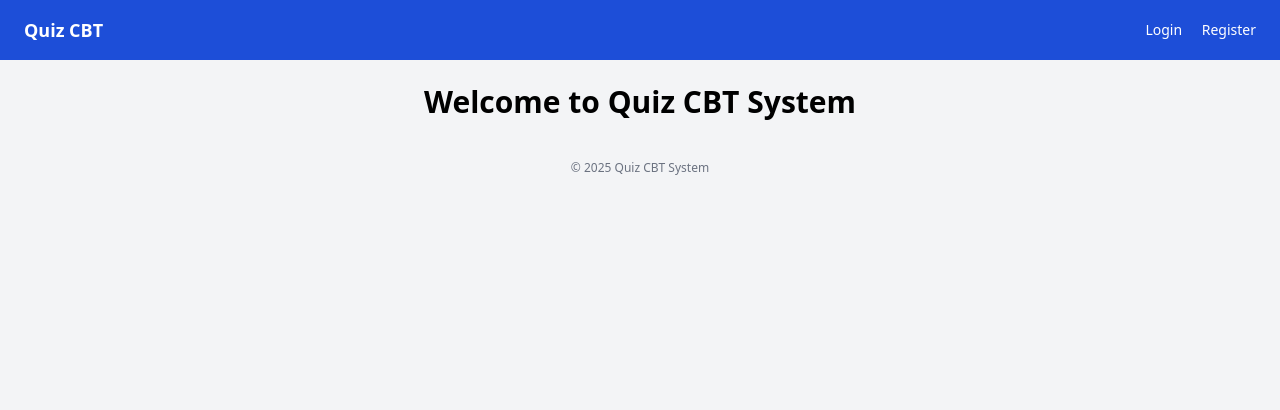
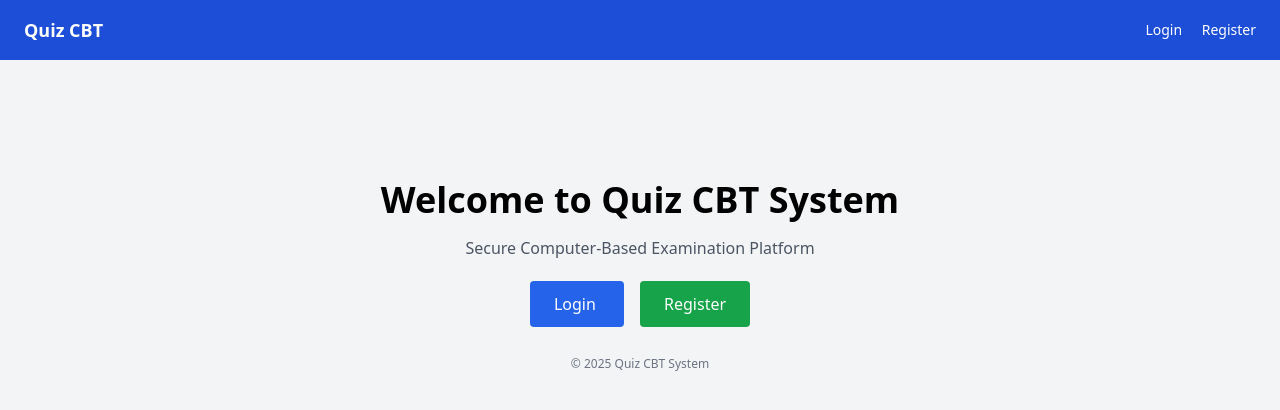
Before and after one commit to Tobi395/quiz-cbt-app, a Flask app: page / in a window 1280 px wide. Shown: the top 410 px of the page. Run offline with Flask 3, Linux system fonts and the light colour scheme; some libraries are stand-ins or nearby versions.

Commit message:
Enhance index.html with welcome section and links
Added a welcome message and login/register buttons.

```diff
--- a/templates/index.html
+++ b/templates/index.html
@@ -1,4 +1,26 @@
 {% extends 'base.html' %}
 {% block content %}
-<h2 class="text-3xl font-bold text-center">Welcome to Quiz CBT System</h2>
+
+<div class="text-center mt-24">
+  <h2 class="text-3xl md:text-4xl font-bold mb-4">
+    Welcome to Quiz CBT System
+  </h2>
+
+  <p class="text-gray-600 mb-8">
+    Secure Computer-Based Examination Platform
+  </p>
+
+  <div class="space-x-4">
+    <a href="{{ url_for('login') }}"
+       class="bg-blue-600 hover:bg-blue-700 text-white px-6 py-3 rounded">
+       Login
+    </a>
+
+    <a href="{{ url_for('register') }}"
+       class="bg-green-600 hover:bg-green-700 text-white px-6 py-3 rounded">
+       Register
+    </a>
+  </div>
+</div>
+
 {% endblock %}
```
